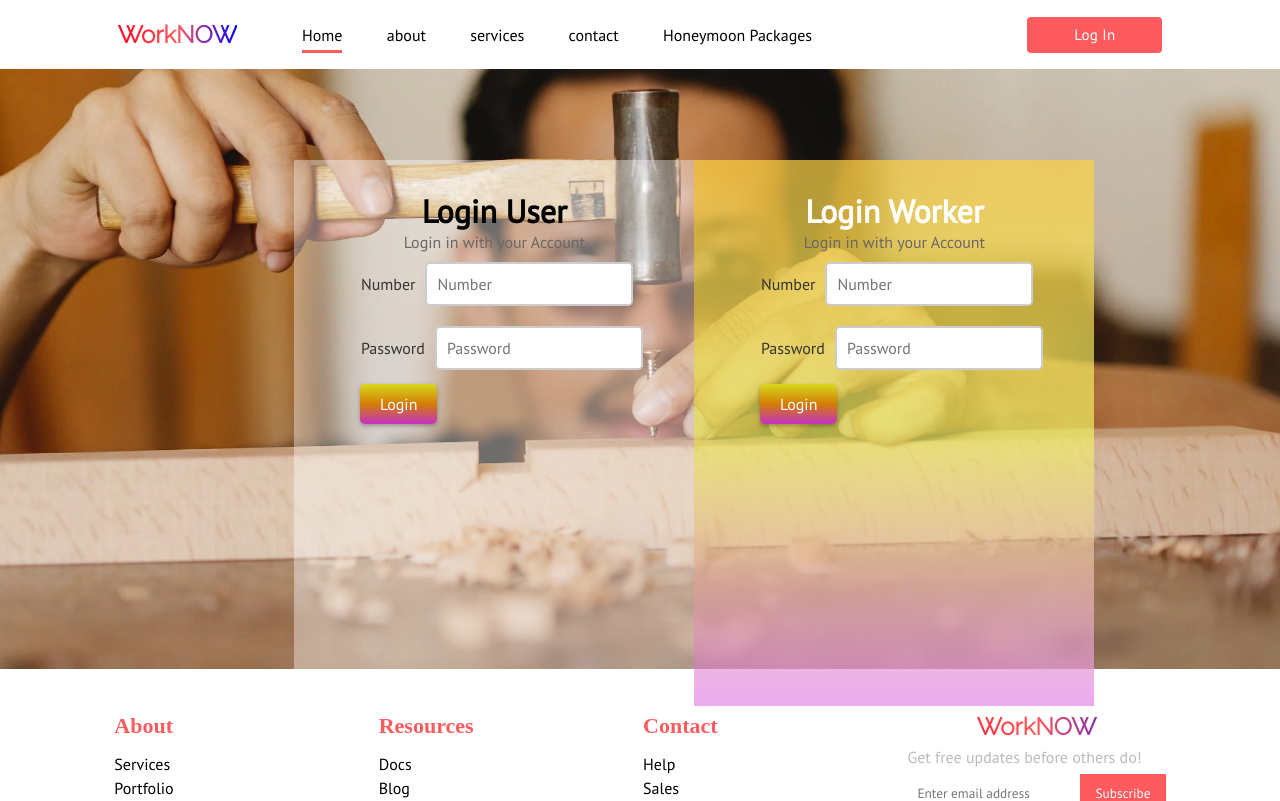
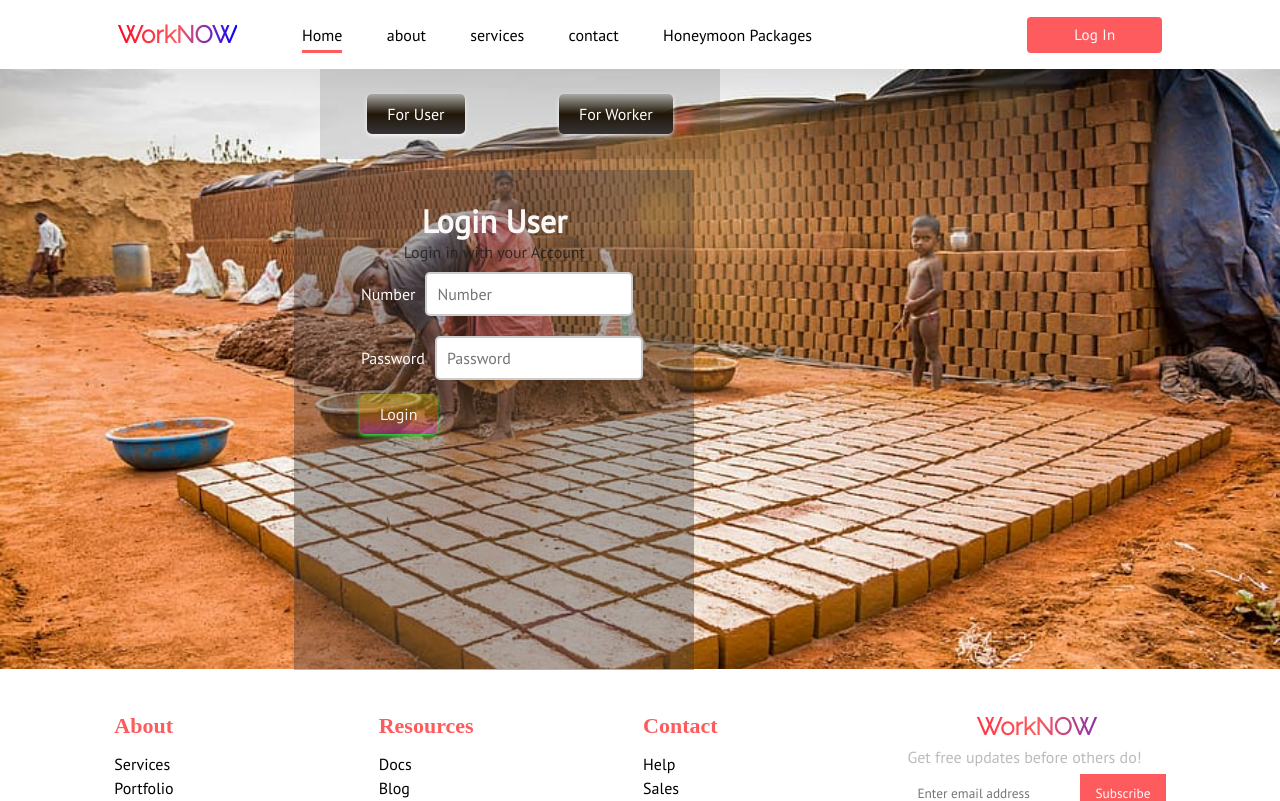
Before and after one commit to helodeepakji/WorkNow, a React (Create React App) app in the folder frontend/: page /login in a window 1280 px wide. Shown: the top 801 px of the page. Built offline with nearby package versions, Linux system fonts and the light colour scheme.

Commit message:
signup login updated

```diff
--- a/frontend/src/component/Login.css
+++ b/frontend/src/component/Login.css
@@ -6,6 +6,28 @@
     background-size: cover;
     background-position: center;
 
+
+  }
+  .partition{
+    background-color: rgba(0, 0, 0, 0.121);
+    width: 400px;
+    height: 90px;
+    display: flex;
+    align-items: center;
+    justify-content: space-around;
+  margin-left: 320px;
+  }
+  .bt{
+    display: inline-block;
+    padding: 10px 20px;
+    background:linear-gradient(rgba(142, 142, 135, 0.573),rgb(33, 22, 7),rgb(53, 51, 53));
+    color: #fff;
+    font-size: 16px;
+    border: none;
+    border-radius: 5px;
+    cursor: pointer;
+    box-shadow: 0 2px 4px rgba(255, 255, 255, 0.795);
+    transition: background-color 0.3s ease;
   }
   .s2{
     height: 400px;
@@ -18,6 +40,7 @@
     left: 23%;
     top: 20%;
     bottom: 60%;
+
   }
   label {
     display: inline-block;
--- a/frontend/src/component/Login.js
+++ b/frontend/src/component/Login.js
@@ -1,9 +1,22 @@
-import React from 'react';
+import React, { useState } from 'react';
 import '../component/Login.css';
 const Signup = () => {
+    const [showFirstDiv, setShowFirstDiv] = useState(true);
+    const toggleDiv1 = () => {
+        setShowFirstDiv(true);
+    };
+    const toggleDiv2 = () => {
+        setShowFirstDiv(false);
+    };
     return (
         <div className='s1'>
+            <div className='partition'>
+                <div><button className='bt' onClick={toggleDiv1}> For User</button></div>
+                <div><button className='bt' onClick={toggleDiv2}>For Worker</button></div>
+            </div>
+
             <div className='s2'>
+                {showFirstDiv ? (
                     <div className='loginuser'>
                         <div className='loginheader'>
                             <h1>Login User</h1>
@@ -26,6 +39,8 @@ const Signup = () => {
                             </div>
                         </form>
                     </div>
+                ) : (
+
                     <div className='loginworker'>
                         <div className='labourloginheader'>
                             <h1>Login Worker</h1>
@@ -50,6 +65,7 @@ const Signup = () => {
                             </form>
                         </div>
                     </div>
+                )}
             </div>
 
         </div>
--- a/frontend/src/component/Signup.css
+++ b/frontend/src/component/Signup.css
@@ -4,27 +4,28 @@
 .s1{
   height: 600px;
   width: 100vw;
-  background: url(../component/image/labour.jpg);
+  background: url(../component/image/labour2.jpg);
   background-repeat: no-repeat;
   background-size: cover;
   background-position: center;
 
 }
 .s2{
-  height: 551px;
-  width: 800px;
+  height:  500px;
+  width: 400px;
   display: flex;
   justify-content:space-around;
-  background-color: rgba(255, 255, 255, 0.388);
-  position: absolute;
+  background-color: rgba(61, 56, 56, 0.388);
+  /* position: absolute;
   right: 55%;
-  left: 23%;
+  left: 35%;
   top: 20%;
-  bottom: 60%;
+  bottom: 60%; */
+  margin: 10px auto;
 }
 label {
   display: inline-block;
-  color: #333;
+  color: #fefafa;
   font-size: 16px;
   margin-bottom: 10px;
  margin-right: 10px;
@@ -84,14 +85,14 @@ input[type="password"]:focus {
 .attractive-button {
   display: inline-block;
   padding: 10px 20px;
-  background:linear-gradient(rgb(216, 216, 30),rgb(211, 125, 4),rgb(197, 48, 197));
-  color: #fff;
+  background:linear-gradient(rgba(216, 216, 30, 0.406),rgba(211, 125, 4, 0.452),rgba(197, 48, 197, 0.498));
+  color: #f5f1f1;
   font-size: 16px;
   border: none;
   border-radius: 5px;
   margin-left: 20px;
   cursor: pointer;
-  box-shadow: 0 2px 4px rgba(0, 0, 0, 0.3);
+  box-shadow: 0 2px 4px rgb(52, 236, 67);
   transition: background-color 0.3s ease;
 }
 .loginform{
@@ -99,25 +100,16 @@ input[type="password"]:focus {
 }
 .unselected{
   user-select: none;
-  color: rgb(107, 102, 102);
+  color: rgba(31, 30, 30, 0.829);
 }
 
-.loginworker{
-  padding: 30px 0px;
-  background: linear-gradient(rgba(250, 193, 6, 0.534),rgba(236, 239, 39, 0.491),rgba(220, 104, 230, 0.559));
-  height: 546px;
-  width: 800px;
-  color: white;
-  display: flex;
-  align-items: center;
-  flex-direction: column;
-}
+
 .loginuser{
   padding: 30px 0px;
   height: 400px;
   width: 800px;
   display: flex;
-  color: black;
+  color: rgb(251, 248, 248);
   align-items: center;
   flex-direction: column;
 }
--- a/frontend/src/component/Signup.js
+++ b/frontend/src/component/Signup.js
@@ -47,30 +47,6 @@ const Signup = () => {
                         </div>
                     </form>
                 </div>
-                <div className='loginworker'>
-                    <div className='labourloginheader'>
-                        <h1>Login Worker</h1>
-                    </div>
-                    <div className='unselected'>
-                        <p>Login in with your Account</p>
-                    </div>
-                    <div className='labourlogidesc'>
-                        <form className='loginform'>
-                            <div className='s3'>
-                                <label>Number</label>
-                                <input type='number' placeholder='Number' required></input>
-                            </div>
-
-                            <div className='s3'>
-                                <label>Password</label>
-                                <input type='password' placeholder='Password' required></input>
-                            </div>
-                            <div>
-                                <button className="attractive-button">Login</button>
-                            </div>
-                        </form>
-                    </div>
-                </div>
             </div>
 
         </div>
```
Also changed, not shown: frontend/src/component/image/labour2.jpg (added). Lines whose indentation alone changed are shown as unchanged.
